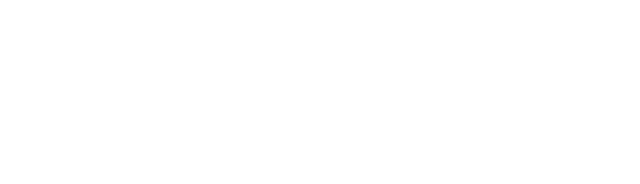
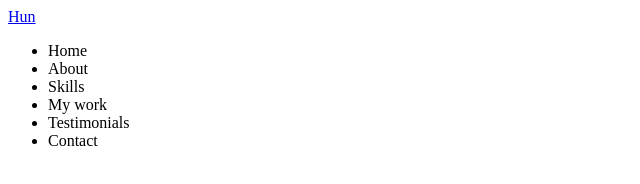
Before and after one commit to lgo2356/Portfolio-Website, a plain HTML site: page index.html in a window 1280 px wide. Shown: the whole page, without its empty margins (0-640 px from the left). Drawn offline with Linux system fonts and the light colour scheme.

Commit message:
HTML:Navbar

```diff
--- a/index.html
+++ b/index.html
@@ -20,5 +20,32 @@
     <script src="main.js" defer></script>
     <title>Hun's Portfolio</title>
   </head>
-  <body></body>
+  <body>
+    <!-- Navbar -->
+    <nav id="navbar">
+      <div class="navbar__logo">
+        <a href="#">Hun</a>
+      </div>
+      <div class="navbar__menu">
+        <ul class="navbar__menu">
+          <li class="navbar__menu__item">Home</li>
+          <li class="navbar__menu__item">About</li>
+          <li class="navbar__menu__item">Skills</li>
+          <li class="navbar__menu__item">My work</li>
+          <li class="navbar__menu__item">Testimonials</li>
+          <li class="navbar__menu__item">Contact</li>
+        </ul>
+      </div>
+    </nav>
+    <!-- About -->
+    <section id="about"></section>
+    <!-- Skills -->
+    <section id="skills"></section>
+    <!-- Work -->
+    <section id="work"></section>
+    <!-- Testimonials -->
+    <section id="testimonials"></section>
+    <!-- Contact -->
+    <section id="contact"></section>
+  </body>
 </html>
```
